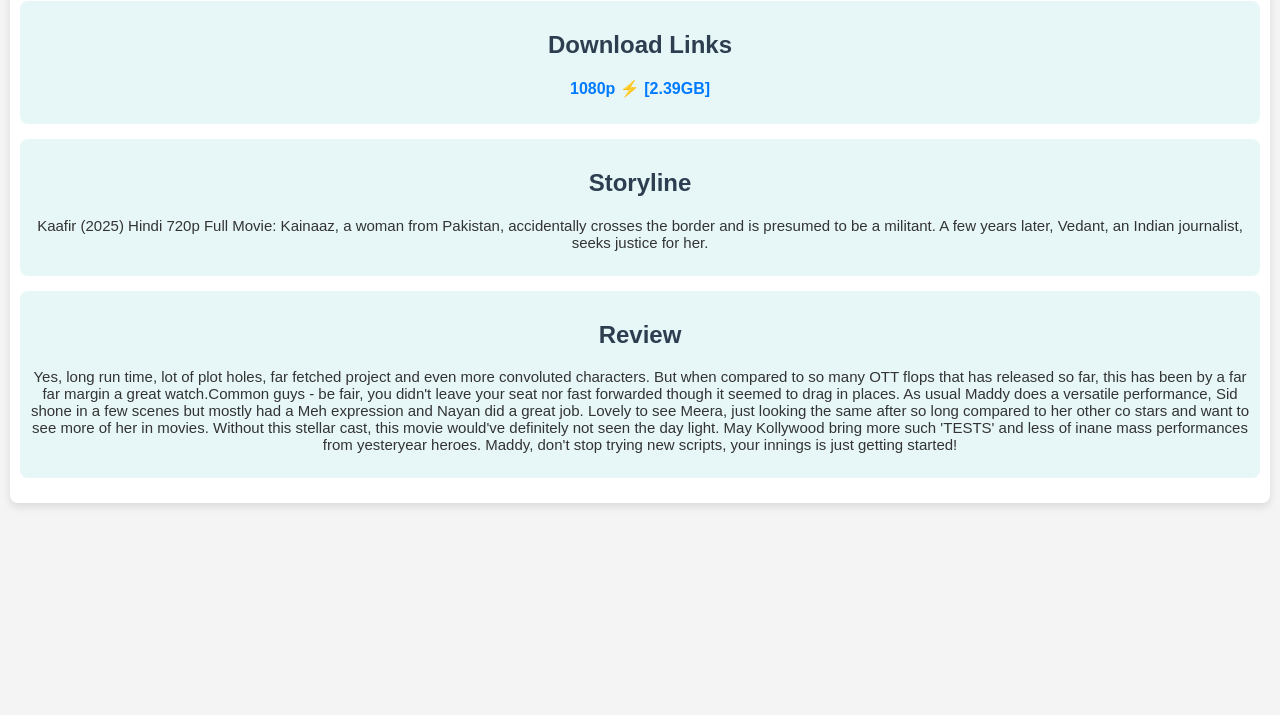
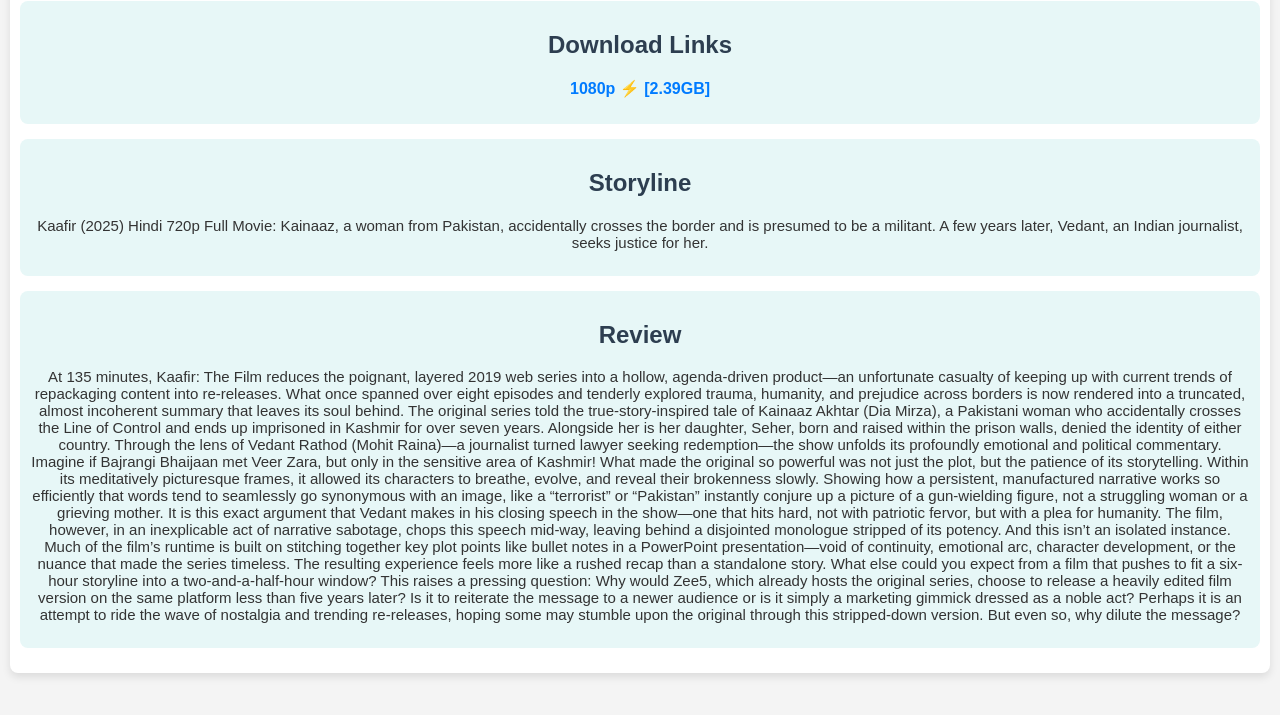
Before and after one commit to cinearena/Kaafir-2025-, a plain HTML site: page index.html in a window 1280 px wide. Shown: the part 2104-2819 px from the top of the page. Before the commit the page ends 2707 px from the top, so only its background shows below. Drawn offline with Linux system fonts and the light colour scheme.

Commit message:
Update index.html

```diff
--- a/index.html
+++ b/index.html
@@ -223,11 +223,15 @@
         <h2>Review</h2>
 	    <center>
 	        <p>
-	          Yes, long run time, lot of plot holes, far fetched project and even more convoluted characters. But when compared to so many OTT flops that has released so far, this has been by a far far margin a great watch.Common guys - be fair, you didn't leave your seat nor fast forwarded though it seemed to drag in places.
-As usual Maddy does a versatile performance, Sid shone in a few scenes but mostly had a Meh expression and Nayan did a great job. Lovely to see Meera, just looking the same after so long compared to her other co stars and want to see more of her in movies.
-Without this stellar cast, this movie would've definitely not seen the day light.
-May Kollywood bring more such 'TESTS' and less of inane mass performances from yesteryear heroes.
-Maddy, don't stop trying new scripts, your innings is just getting started!
+	          At 135 minutes, Kaafir: The Film reduces the poignant, layered 2019 web series into a hollow, agenda-driven product—an unfortunate casualty of keeping up with current trends of repackaging content into re-releases. What once spanned over eight episodes and tenderly explored trauma, humanity, and prejudice across borders is now rendered into a truncated, almost incoherent summary that leaves its soul behind.
+
+The original series told the true-story-inspired tale of Kainaaz Akhtar (Dia Mirza), a Pakistani woman who accidentally crosses the Line of Control and ends up imprisoned in Kashmir for over seven years. Alongside her is her daughter, Seher, born and raised within the prison walls, denied the identity of either country. Through the lens of Vedant Rathod (Mohit Raina)—a journalist turned lawyer seeking redemption—the show unfolds its profoundly emotional and political commentary. Imagine if Bajrangi Bhaijaan met Veer Zara, but only in the sensitive area of Kashmir!
+
+What made the original so powerful was not just the plot, but the patience of its storytelling. Within its meditatively picturesque frames, it allowed its characters to breathe, evolve, and reveal their brokenness slowly. Showing how a persistent, manufactured narrative works so efficiently that words tend to seamlessly go synonymous with an image, like a “terrorist” or “Pakistan” instantly conjure up a picture of a gun-wielding figure, not a struggling woman or a grieving mother. It is this exact argument that Vedant makes in his closing speech in the show—one that hits hard, not with patriotic fervor, but with a plea for humanity. The film, however, in an inexplicable act of narrative sabotage, chops this speech mid-way, leaving behind a disjointed monologue stripped of its potency.
+
+And this isn’t an isolated instance. Much of the film’s runtime is built on stitching together key plot points like bullet notes in a PowerPoint presentation—void of continuity, emotional arc, character development, or the nuance that made the series timeless. The resulting experience feels more like a rushed recap than a standalone story. What else could you expect from a film that pushes to fit a six-hour storyline into a two-and-a-half-hour window?
+
+This raises a pressing question: Why would Zee5, which already hosts the original series, choose to release a heavily edited film version on the same platform less than five years later? Is it to reiterate the message to a newer audience or is it simply a marketing gimmick dressed as a noble act? Perhaps it is an attempt to ride the wave of nostalgia and trending re-releases, hoping some may stumble upon the original through this stripped-down version. But even so, why dilute the message?
           </p>
 	    </center>
     </div>
```
